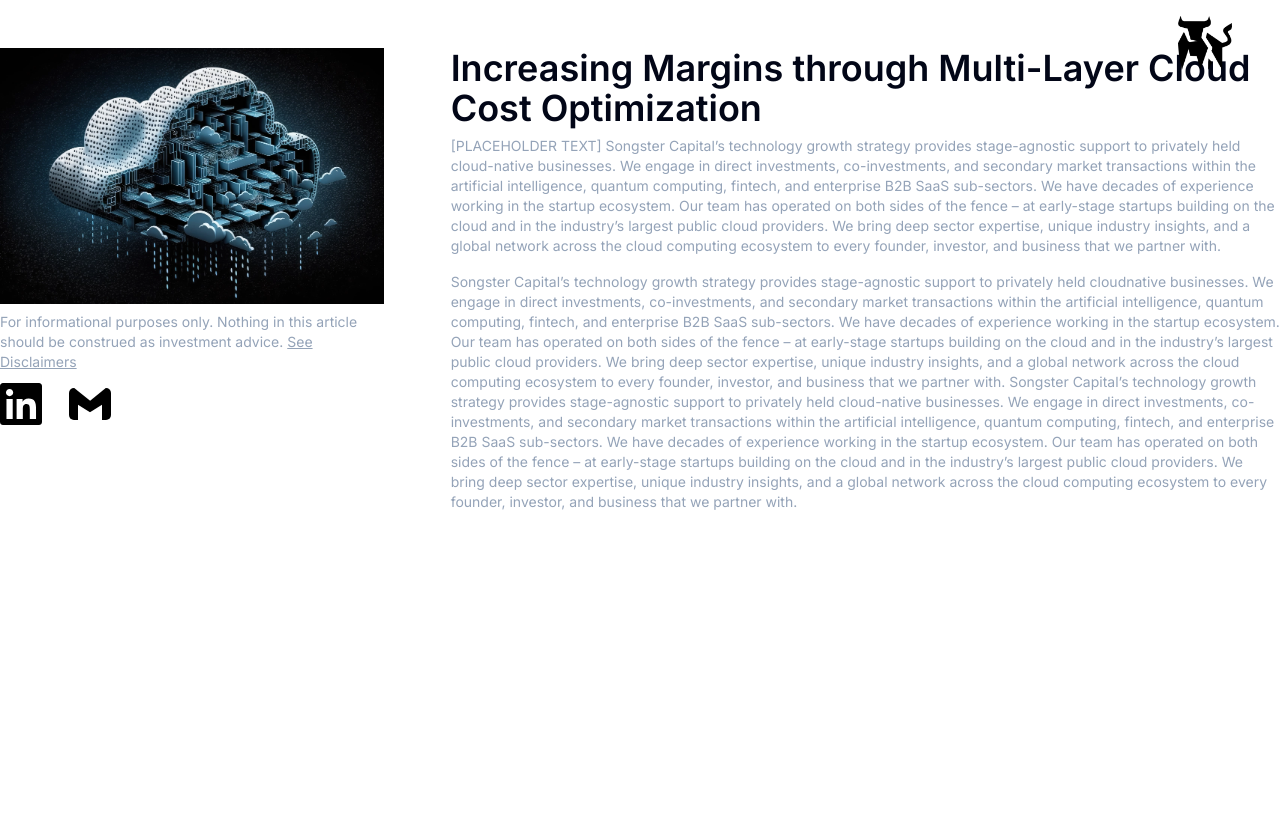
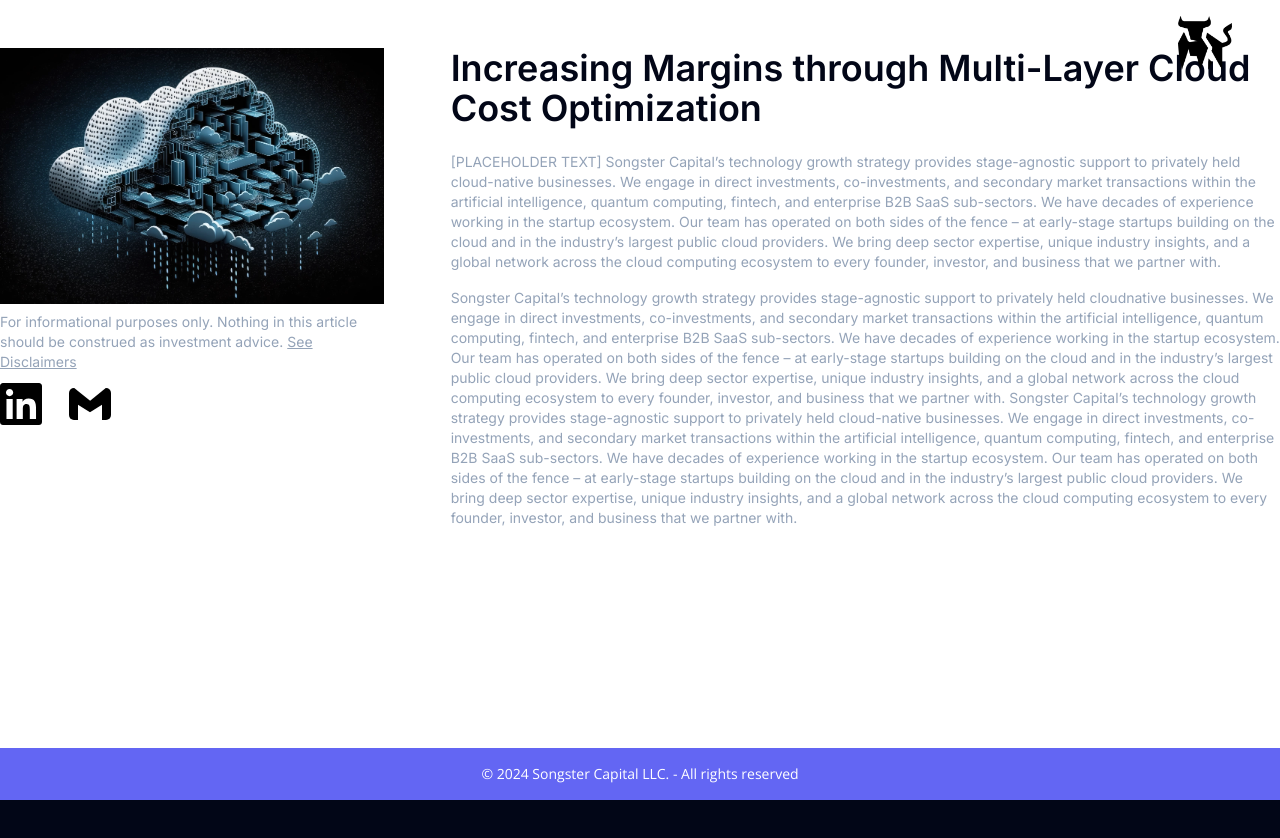
Before and after one commit to prglabs/songster-frontend, a Next.js app: page /blog in a window 1280 px wide. Shown: the top 838 px of the page. After the commit the page ends 800 px from the top, so only its background shows below. Built offline with nearby package versions, Linux system fonts and the light colour scheme.

Commit message:
style(blog-pages):fix min-height and add margin space of title and blog content

```diff
--- a/app/blog/page.tsx
+++ b/app/blog/page.tsx
@@ -6,7 +6,7 @@ import React from "react";
 
 const BlogPage = () => {
   return (
-    <section className="bg-white w-full text-slate-950 min-h-[200vh]">
+    <section className="bg-white w-full text-slate-950 min-h-[calc(100dvh-52px)]">
       <div className="mx-4 xl:mx-auto max-w-7xl py-4 lg:py-12">
         <Link
           href="/"
@@ -18,7 +18,7 @@ const BlogPage = () => {
         </Link>
         <div className="flex flex-col lg:flex-row gap:4 lg:gap-9">
           <div className="images basis-1/3">
-            <div className="lg:fixed lg:top-12 lg:left-auto w-[calc(100% - 32px)] lg:max-w-xs xl:max-w-sm">
+            <div className="lg:fixed lg:top-12 lg:left-auto lg:max-w-xs xl:max-w-sm">
               <Image
                 src="/CloudCostImage.webp"
                 alt="Cloud Cost Image"
@@ -39,7 +39,7 @@ const BlogPage = () => {
             <h1 className="text-xl md:text-3xl lg:text-4xl font-semibold">
               Increasing Margins through Multi-Layer Cloud Cost Optimization
             </h1>
-            <p className="text-sm text-slate-400 mt-2 mb-4">
+            <p className="text-sm text-slate-400 mt-6 mb-4">
               [PLACEHOLDER TEXT] Songster Capital’s technology growth strategy
               provides stage-agnostic support to privately held cloud-native
               businesses. We engage in direct investments, co-investments, and
```
